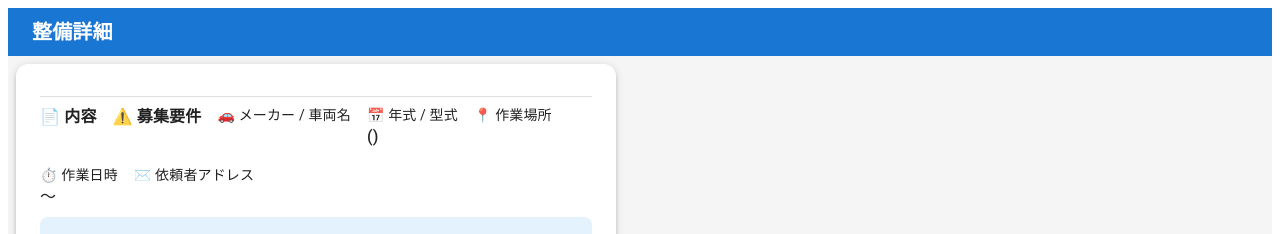
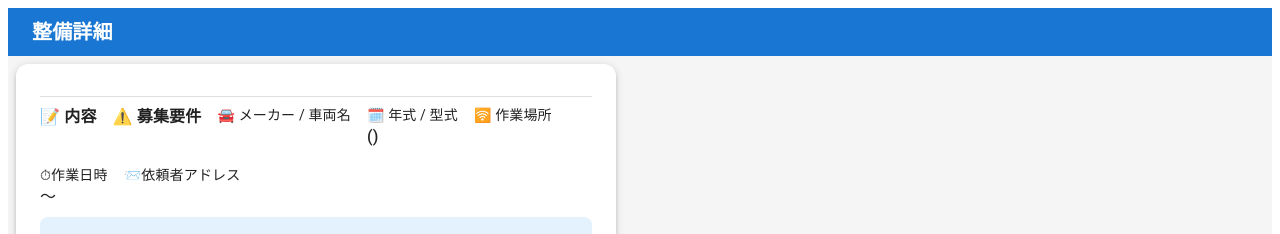
Before and after one commit to gackey-no-tsukai/carwork_matching, a React (Vite) app in the folder front/: page /detail in a window 1280 px wide. Shown: the top 234 px of the page. Built offline with nearby package versions, Linux system fonts and the light colour scheme; no server answers.

Commit message:
微修正

```diff
--- a/front/src/components/Detail.jsx
+++ b/front/src/components/Detail.jsx
@@ -126,7 +126,7 @@ export default function Detail({
           <Grid container spacing={2}>
             <Grid item xs={12}>
               <Typography variant="body1" sx={{ fontWeight: "bold" }}>
-                📄 内容
+                📝 内容
               </Typography>
               <Typography
                 variant="body2"
@@ -152,7 +152,7 @@ export default function Detail({
 
             <Grid item xs={6}>
               <Typography variant="body2" color="text.secondary">
-                🚗 メーカー / 車両名
+                🚘 メーカー / 車両名
               </Typography>
               <Typography variant="body1" sx={{ fontWeight: "medium" }}>
                 {post.car_brand} {post.car_name}
@@ -161,7 +161,7 @@ export default function Detail({
 
             <Grid item xs={6}>
               <Typography variant="body2" color="text.secondary">
-                📅 年式 / 型式
+                🗓️ 年式 / 型式
               </Typography>
               <Typography variant="body1" sx={{ fontWeight: "medium" }}>
                 {post.car_year} ({post.car_model})
@@ -170,7 +170,7 @@ export default function Detail({
 
             <Grid item xs={12}>
               <Typography variant="body2" color="text.secondary">
-                📍 作業場所
+                🛜 作業場所
               </Typography>
               <Typography variant="body1" sx={{ fontWeight: "medium" }}>
                 {post.location}
@@ -179,7 +179,7 @@ export default function Detail({
 
             <Grid item xs={12}>
               <Typography variant="body2" color="text.secondary">
-                ⏱️ 作業日時
+                ⏱作業日時
               </Typography>
               <Typography variant="body1" sx={{ fontWeight: "medium" }}>
                 {post.job_date} {post.start_time} 〜 {post.end_time}
@@ -188,7 +188,7 @@ export default function Detail({
 
             <Grid item xs={12}>
               <Typography variant="body2" color="text.secondary">
-                ✉️ 依頼者アドレス
+                📨依頼者アドレス
               </Typography>
               <Typography variant="body1" sx={{ fontWeight: "medium" }}>
                 {post.post_user_email}
--- a/front/src/components/SubmitForm.jsx
+++ b/front/src/components/SubmitForm.jsx
@@ -121,7 +121,7 @@ export default function AddTask({ userInfo, setUserInfo }) {
                     pb: 0.5,
                   }}
                 >
-                  ⚙️ 作業・車両情報
+                  ℹ️ 作業・車両情報
                 </Typography>
                 <TextField
                   label="作業名"
@@ -201,7 +201,7 @@ export default function AddTask({ userInfo, setUserInfo }) {
                     pb: 0.5,
                   }}
                 >
-                  📍 条件・その他
+                  🌊 条件・その他
                 </Typography>
 
                 <TextField
```
Also changed, not shown: 2 other files (tests, documents, lock files or other folders).
